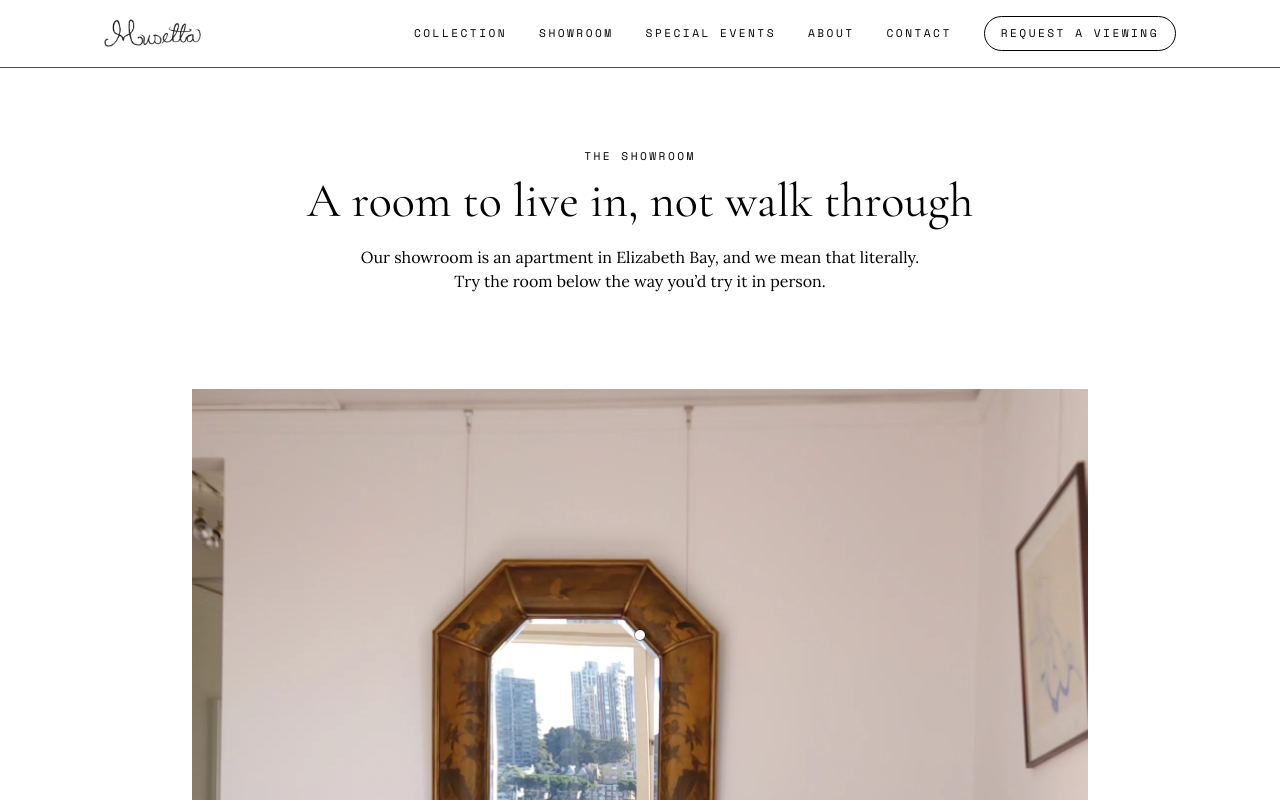
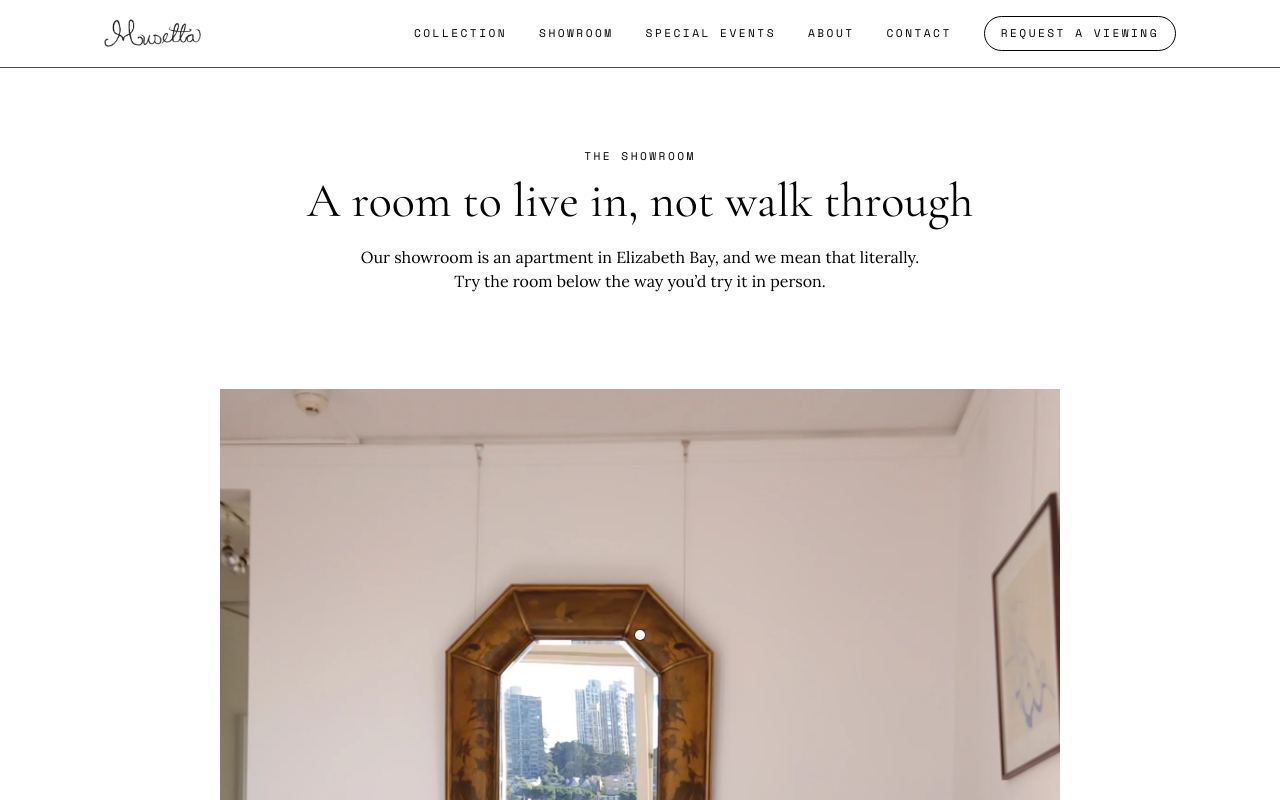
Before and after one commit to miacollis35-rgb/musetta-site, a Next.js app: page /showroom in a window 1280 px wide. Shown: the top 800 px of the page. Built offline with nearby package versions, Linux system fonts and the light colour scheme.

Commit message:
Fit showroom images within frame instead of cropping

```diff
--- a/src/components/ShowroomCarousel.tsx
+++ b/src/components/ShowroomCarousel.tsx
@@ -120,7 +120,7 @@ export default function ShowroomCarousel() {
           fill
           sizes="(min-width: 768px) 800px, 100vw"
           priority
-          className="object-cover"
+          className="object-contain"
         />
 
         {scene.hotspots.map((h) => {
```
